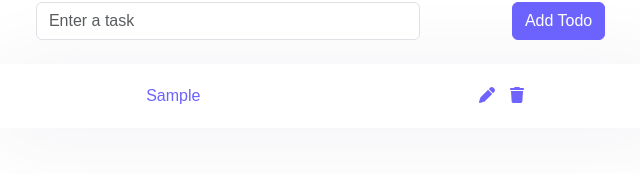
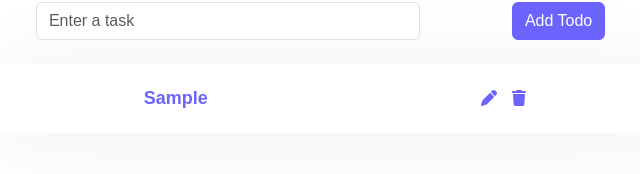
Before and after one commit to sophxmia/react-to-do-list, a React (Create React App) app: page / in a window 1280 px wide. Both pictures are taken after typing "Sample" into the empty fields and a click on the button "Add Todo". Shown: the part 376-550 px from the top of the page, without its empty margins (305-945 px from the left). Built offline with nearby package versions, Linux system fonts and the light colour scheme.

Commit message:
Updated the CSS file

```diff
--- a/src/App.css
+++ b/src/App.css
@@ -67,17 +67,25 @@ p {
   background-color: var(--background-color);
   box-shadow: var(--box-shadow);
 }
-.Todo p {
+.Todo label {
   margin: 0;
   color: var(--branding-color);
 }
 .Todo .fa-trash {
   margin-left: 15px;
 }
-.Todo .fa-trash:hover {
+.Todo .fa-trash:hover,
+.fa-pen:hover {
   cursor: pointer;
 }
-.Todo .fa-pen:hover {
+.incompleted {
+  color: #fff;
+  cursor: pointer;
+}
+
+.completed {
+  color: #c5aeff;
+  text-decoration: line-through;
   cursor: pointer;
 }
 @media (max-width: 600px) {
--- a/src/components/Todo.js
+++ b/src/components/Todo.js
@@ -6,12 +6,12 @@ import { faPen } from "@fortawesome/free-solid-svg-icons";
 export default function Todo(props) {
   return (
     <div className="Todo">
-      <p
+      <label
         className={`${props.task.completed ? "completed" : "incompleted"}`}
         onClick={() => props.toggleComplete(props.task.id)}
       >
         {props.task.task}
-      </p>
+      </label>
       <div>
         <FontAwesomeIcon
           icon={faPen}
```
